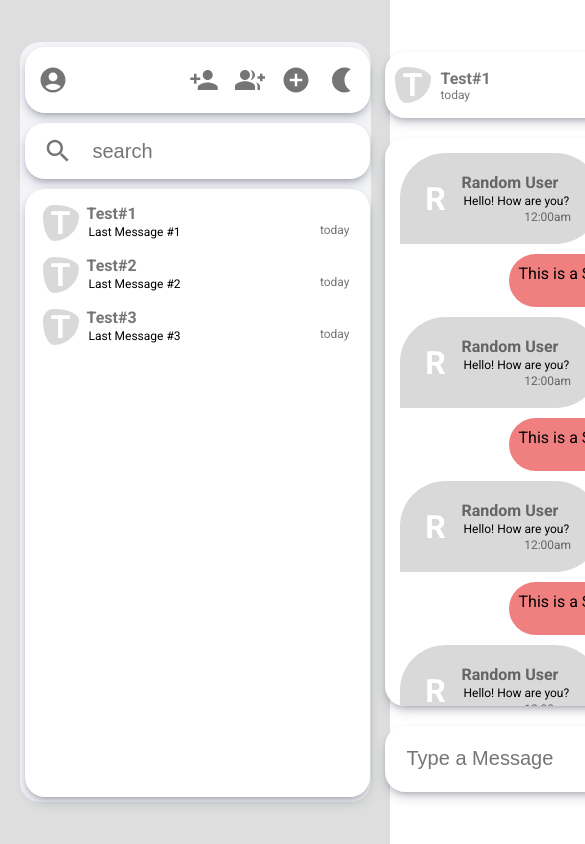
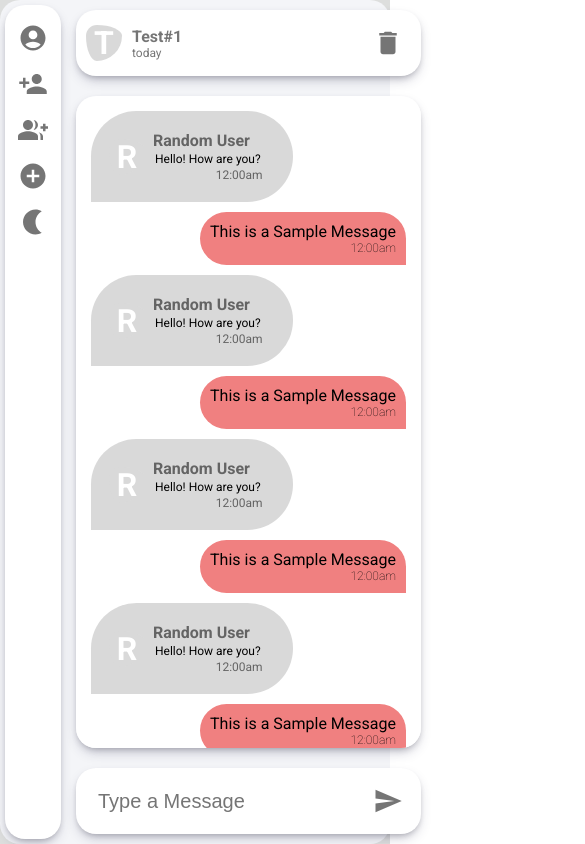
Before and after one commit to siddarthkoul/Chat-Frontend, a React (Create React App) app: page /app/chat in a window 390 px wide. Shown: the top 844 px of the page, 585 px wide, since content can reach past the window. Built offline with nearby package versions, Linux system fonts and the light colour scheme.

Commit message:
initialised mobile responsive design

```diff
--- /dev/null
+++ b/src/components/Conversations.js
@@ -0,0 +1,36 @@
+import React, { useState } from 'react'
+import ConversationItem from './ConversationItem';
+import { useDispatch, useSelector } from 'react-redux';
+
+
+function Conversations() {
+    const lightTheme = useSelector((state)=>state.themeKey)
+    const [conversations, setConversations] = useState([
+        {
+          name: "Test#1",
+          lastMessage: "Last Message #1",
+          timestamp: "today",
+        },
+        {
+          name: "Test#2",
+          lastMessage: "Last Message #2",
+          timestamp: "today",
+        },
+        {
+          name: "Test#3",
+          lastMessage: "Last Message #3",
+          timestamp: "today",
+        }
+      ]);
+  return (
+    <div className={ 'sb-conversations' + (lightTheme ? "" : ' dark')  }>
+      {conversations.map((conversation) => {
+        return(
+        <ConversationItem props={conversation} key={conversation.name}/>
+        );
+      })}
+     </div>
+  );
+}
+
+export default Conversations
--- a/src/components/Sidebar.js
+++ b/src/components/Sidebar.js
@@ -13,6 +13,7 @@ import ChatArea from './ChatArea';
 import { useNavigate } from 'react-router-dom';
 import { useDispatch, useSelector } from 'react-redux';
 import { toggleTheme } from '../Features/themeSlice';
+import conversations from './Conversations'
 
 function Sidebar() {
   const navigate =  useNavigate();
@@ -38,6 +39,7 @@ function Sidebar() {
   return (
     <div className='Sidebar-container'>
     <div className={ 'sb-header' + (lightTheme ? "" : ' dark')  }>
+      <div className='other-icons'>
       <div>
         <IconButton><AccountCircleIcon className={ 'icon ' + (lightTheme ? "" : ' dark')  }/></IconButton>
       </div>
@@ -51,19 +53,14 @@ function Sidebar() {
       </IconButton>
       </div>
       </div>
+      </div>
     <div className={ 'sb-search' + (lightTheme ? "" : ' dark')  }>
       <IconButton>
      <SearchIcon className={ 'icon ' + (lightTheme ? "" : ' dark')  }/>
      </IconButton>
      <input type="text" placeholder="search" className={ 'search-box' + (lightTheme ? "" : ' dark')  }/>
     </div>
-    <div className={ 'sb-conversations' + (lightTheme ? "" : ' dark')  }>
-      {conversations.map((conversation) => {
-        return(
-        <ConversationItem props={conversation} key={conversation.name}/>
-        );
-      })}
-     </div>
+      <conversations />
     </div>
   );
 }
--- a/src/components/myStyles.css
+++ b/src/components/myStyles.css
@@ -329,3 +329,34 @@
 .list-item:active{
     background-color: rgb(226, 226, 226);
 }
+
+
+@media only screen and (max-width: 40em) {
+    .sb-search{
+        display: none;
+    }
+    .sb-conversations{
+        display: none;
+    }
+    .sb-header{
+        flex-direction: column;
+        flex: 1;
+        width: min-content ;
+    }
+
+    .other-icons{
+        display: flex;
+        flex-wrap: wrap;
+        justify-content: space-between;
+    }
+    .chatArea-container{
+        flex: 1;
+    }
+    .Sidebar-container{
+        flex: 0 ;
+    }
+    .main-container{
+        height: 100vh;
+        width:   100vw;
+    }
+}
```
